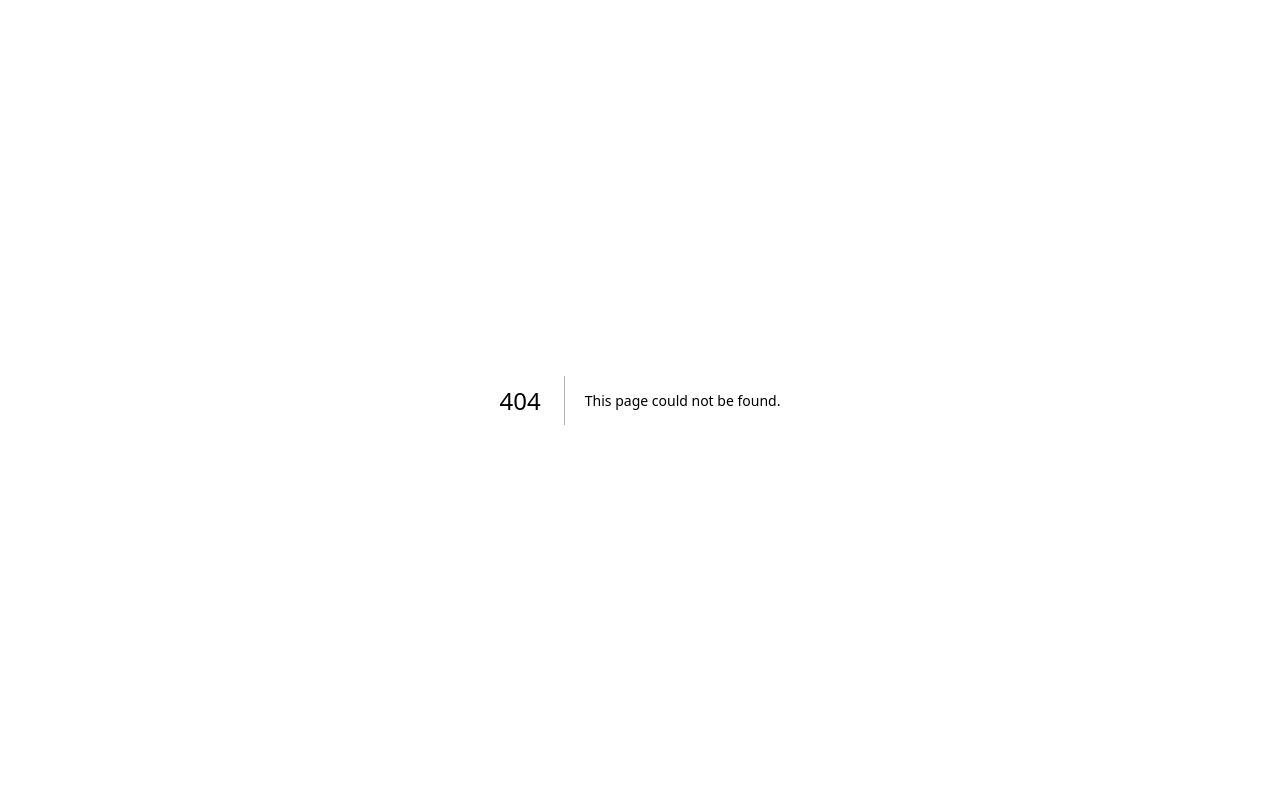
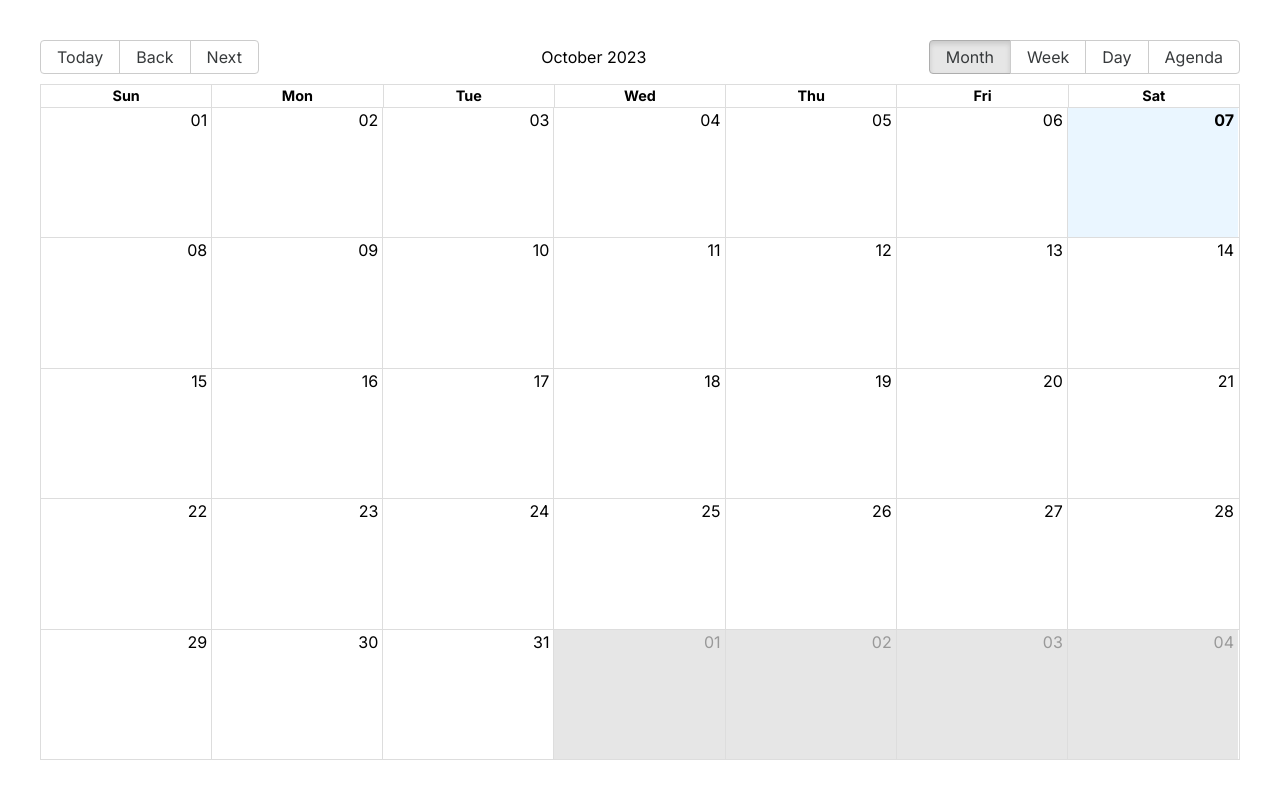
Before and after one commit to codeReaper0/event-webapp2, a Next.js app: page /calendar in a window 1280 px wide. Before the commit this address had no page. Built offline with nearby package versions, Linux system fonts and the light colour scheme.

Commit message:
calendar page completed

```diff
--- a/@types/index.d.ts
+++ b/@types/index.d.ts
@@ -2,3 +2,9 @@ export interface MainLayoutProps {
   children?: React.ReactNode;
   className?: React.ComponentProps<"div">["className"];
 }
+export interface EventData {
+  id: number;
+  title: string;
+  start: Date;
+  end: Date;
+}
--- /dev/null
+++ b/components/layout/myCalendar.tsx
@@ -0,0 +1,22 @@
+import { Calendar, momentLocalizer } from 'react-big-calendar';
+import moment from 'moment';
+import 'react-big-calendar/lib/css/react-big-calendar.css';
+import events from '../../data/event';
+
+const localizer = momentLocalizer(moment);
+
+const MyCalendar = () => (
+  <div className='p-[40px]'>
+    <Calendar
+      defaultDate={moment().toDate()}
+      localizer={localizer}
+      events={events}
+      startAccessor="start"
+      endAccessor="end"
+      style={{ height: "90vh" }}
+      tooltipAccessor="description"
+    />
+  </div>
+);
+
+export default MyCalendar;
--- /dev/null
+++ b/data/event.ts
@@ -0,0 +1,20 @@
+import { EventData } from '@/data/event';
+
+const events: EventData[] = [
+  {
+    id: 1,
+    title: 'Event 1',
+    start: new Date(2023, 10, 11, 10, 0),
+    end: new Date(2023, 10, 11, 17, 0),
+    description:"Heyyyyyy"
+  },
+  {
+    id: 2,
+    title: 'Event 2',
+    start: new Date(2023, 10, 12, 10, 0),
+    end: new Date(2023, 10, 12, 17, 0),
+    description:"Heyyyyyy"
+  },
+];
+
+export default events;
--- a/package.json
+++ b/package.json
@@ -19,9 +19,12 @@
 		]
 	},
 	"dependencies": {
+		"@types/react-big-calendar": "^1.6.5",
 		"axios": "^1.5.1",
+		"date-fns": "^2.30.0",
 		"next": "13.5.4",
 		"react": "^18",
+		"react-big-calendar": "^1.8.4",
 		"react-dom": "^18",
 		"tailwind-merge": "^1.14.0"
 	},
--- /dev/null
+++ b/pages/calendar.tsx
@@ -0,0 +1,9 @@
+import MainLayout from "@/components/layout/mainLayout";
+import MyCalendar from "@/components/layout/myCalendar";
+export default function Calendar() {
+    return (
+      <MainLayout>
+        <MyCalendar />
+      </MainLayout>
+    )
+}
```
Also changed, not shown: 1 other file (tests, documents, lock files or other folders).
